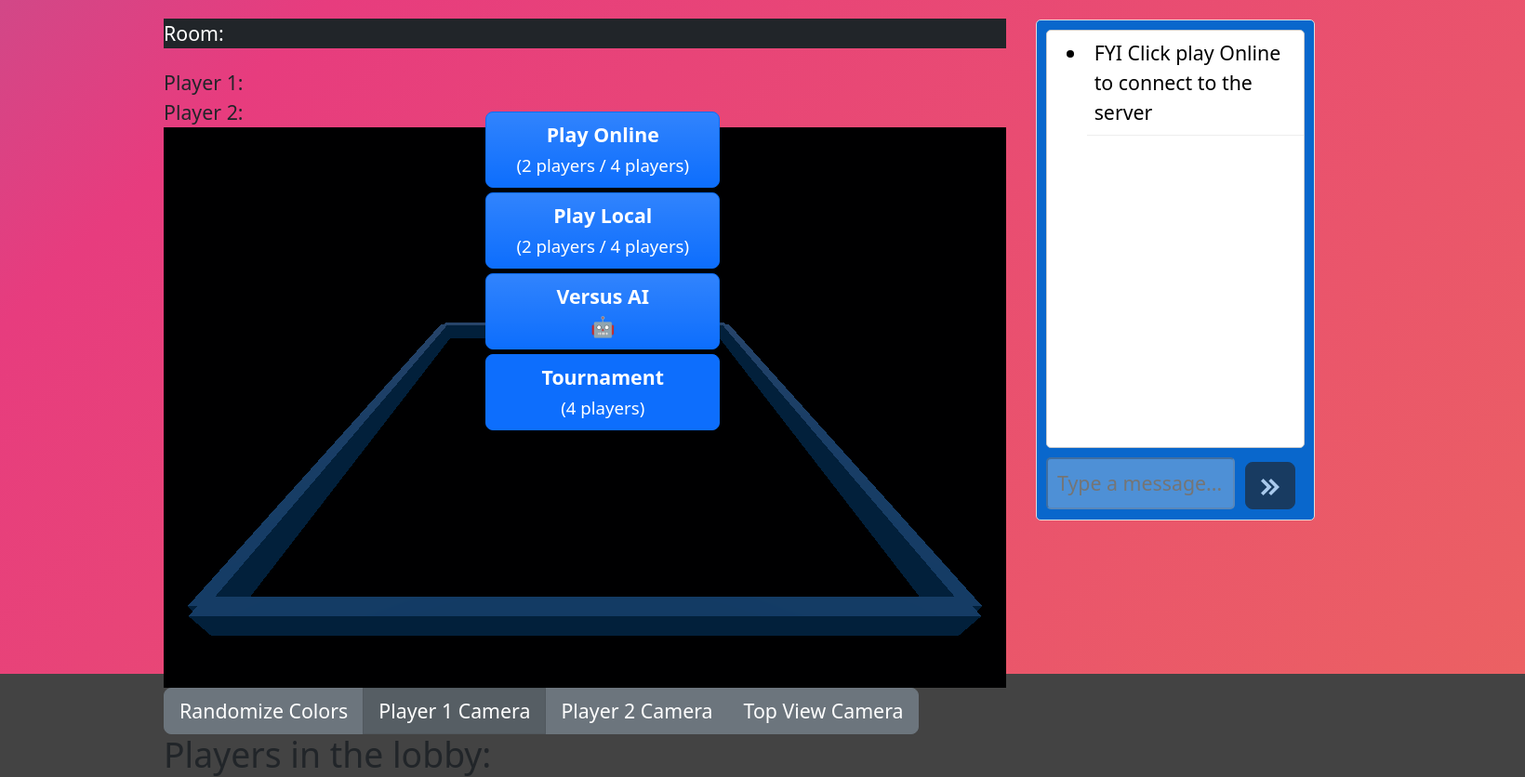
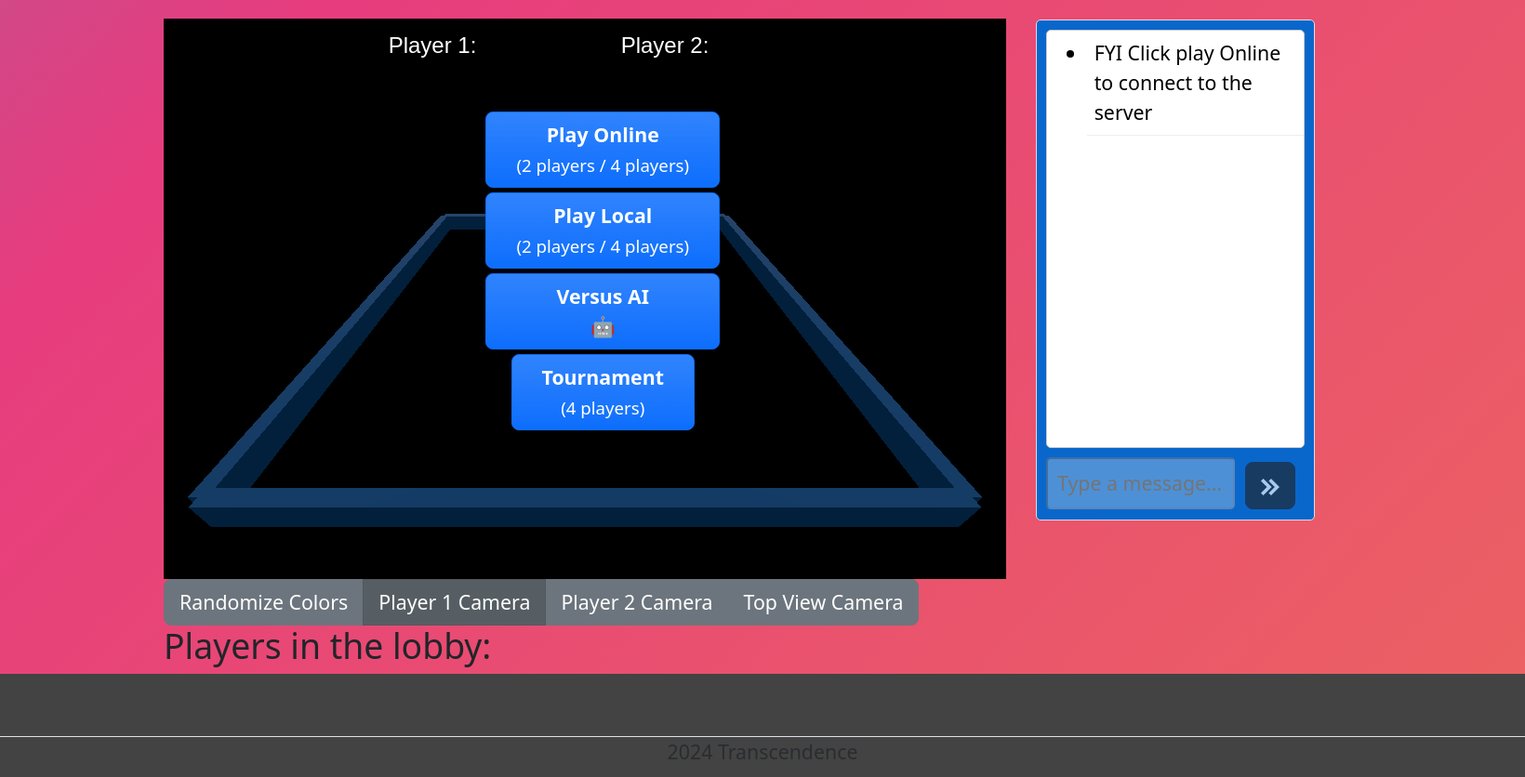
Before and after one commit to ast-jean/transcendence, a Django app: page /Pong/ in a window 1640 px wide. Shown: the part 75-911 px from the top of the page at 93% size. Run offline with Django 5.2, Linux system fonts and the light colour scheme; parts of the project's set-up code (start-up, migrations or seed data) failed here and were passed over; some libraries are stand-ins or nearby versions.

Commit message:
scoreboard lookin fresh rn

```diff
--- a/django_trans/main/static/main/scripts/gameplay/add_scene.js
+++ b/django_trans/main/static/main/scripts/gameplay/add_scene.js
@@ -18,6 +18,7 @@ export function displayPlayersInScene(players, scene) {
             console.log(`Joueur ${player.ident} déjà présent dans la scène`);
         }
     });
+    document.getElementById("scoreboard").classList.remove("visually-hidden");
     addBallToScene(scene);
     startCountdown();
 }
--- a/django_trans/main/static/main/scripts/gameplay/score.js
+++ b/django_trans/main/static/main/scripts/gameplay/score.js
@@ -53,7 +53,7 @@ export function endGame() {
     const winner = player1Score >= maxScore ? 'Player 1' : 'Player 2';
 
     // Crée un message pour afficher le gagnant
-    addChat("Server:",`${winner} wins!` );
+    addChat("Server:", `${winner} wins!`);
 
     // Affiche les boutons de fin de jeu (rejouer ou retourner au menu)
     const endGameButtons = document.getElementById('end-game-buttons');
@@ -68,11 +68,12 @@ export function endGame() {
     });
     // Bouton pour retourner au menu principal
     document.getElementById('menu-btn').addEventListener('click', () => {
-        document.getElementById('gameCont').removeChild(endGameMessage);
-        endGameButtons.style.display = 'none';
-        showAllButtons();
-        resetGame();
-        controls.enabled = false;
+        location.reload();
+        // document.getElementById('gameCont').removeChild(endGameMessage);
+        // endGameButtons.style.display = 'none';
+        // showAllButtons();
+        // resetGame();
+        // controls.enabled = false;
     });
 }
 
--- a/django_trans/main/static/main/styles/style.css
+++ b/django_trans/main/static/main/styles/style.css
@@ -15,8 +15,7 @@ body {
     font-size: 2rem;
 }
 
-.strokeme
-{
+.strokeme {
     color: white;
     /* text-shadow:
     -1px -1px 0 black,
@@ -66,9 +65,38 @@ body {
 }
 
 /* !!! Padding will need to be changed once game window is flexible!!! */
-#scoreboard {
+/* #scoreboard {
     padding-top: 45px;
     padding-left: 20px;
+} */
+
+.pongScoreboard {
+    display: flex;
+    position: absolute;
+    top: 5%;
+    left: 25%;
+    /* transform: translate(-50%, -50%); */
+    color: white;
+    font-size: 24px;
+    font-family: Arial, sans-serif;
+    width: 1000px;
+}
+
+.pongScoreP1 {
+    color: white;
+    /* background-color: #3b3b3b; */
+    /* make it team color*/
+    text-align: center;
+    width: 125px;
+}
+
+.pongScoreP2 {
+    color: white;
+    /* background-color: #3b3b3b; */
+    transform: translate(100%, 0%);
+    /* make it team color*/
+    text-align: center;
+    width: 125px;
 }
 
 #boost-indicator {
@@ -483,18 +511,6 @@ body {
     font-family: Arial, sans-serif;
 }
 
-/*
-#truckScoreMsg
-{
-	color: white;
-	background-color: #3b3b3b;
-	width: 100px;
-	text-align: center;
-	/* -webkit-text-stroke-width: 3px;
-	-webkit-text-stroke-color: black;
-	-ms-text-size-adjust: 25;
-}*/
-
 #truckTeam1Score {
     color: white;
     background-color: #3b3b3b;
--- a/django_trans/main/templates/base.html
+++ b/django_trans/main/templates/base.html
@@ -8,7 +8,7 @@
     <link rel="icon" href="{% static 'main/favicon.ico' %}" type="image/x-icon">
     <link rel="stylesheet" href="{% static 'main/styles/style.css' %}" type="text/css">
     <script async src="https://unpkg.com/es-module-shims@1.6.3/dist/es-module-shims.js"></script>
-    <link href="https://cdn.jsdelivr.net/npm/bootstrap@5.3.3/dist/css/bootstrap.min.css" rel="stylesheet" integrity="sha384-QWTKZyjpPEjISv5WaRU9OFeRpok6YctnYmDr5pNlyT2bRjXh0JMhjY6hW+ALEwIH" crossorigin="anonymous">
+    <link rel="stylesheet" href="https://cdn.jsdelivr.net/npm/bootstrap@5.3.3/dist/css/bootstrap.min.css" integrity="sha384-QWTKZyjpPEjISv5WaRU9OFeRpok6YctnYmDr5pNlyT2bRjXh0JMhjY6hW+ALEwIH" crossorigin="anonymous">
     <script src="https://cdn.jsdelivr.net/npm/bootstrap@5.3.3/dist/js/bootstrap.bundle.min.js" integrity="sha384-YvpcrYf0tY3lHB60NNkmXc5s9fDVZLESaAA55NDzOxhy9GkcIdslK1eN7N6jIeHz" crossorigin="anonymous"></script>
 </head>
 <body>
--- a/django_trans/main/templates/pong.html
+++ b/django_trans/main/templates/pong.html
@@ -37,6 +37,22 @@
 		<div class="row">
 			<div class="col">
 				<div class="gamediv">
+					<button id="menu-btn" class="col d-flex flex-column top-50 start-50 translate-middle hud btn btn-danger visually-hidden">Exit</button>
+					<div id="scoreboard " class="pongScoreboard" >
+					<!-- class="flex-container position-absolute top-0 start-25 translate-middle"  -->
+						<!-- roomIdDiv for debug? -->
+						<!-- <div id="roomIdDiv">
+							<p id="roomId" class="text-white bg-dark">Room: </p>
+						</div> -->
+						<div>
+							<div class="pongScoreP1">Player 1:</div>
+							<div id="player1Score" class="pongScoreP1"></div>
+						</div>
+						<div>
+							<div class="pongScoreP2">Player 2:</div>
+							<div id="player2Score" class="pongScoreP2"></div>
+						</div>
+					</div>
 					<div class="ui-btns">
 						<div id="play_btns" class="col d-flex flex-column hud "> <!-- unnecessary arguments:start-50 translate-middle mx-1 position-absolute  start-60/////text-center align-items-center align-self-center -->
 							<div id="onlineplay_btn" class="row hud-btn game-button btn btn-primary bg-primary bg-gradient">
@@ -52,11 +68,17 @@
 								<br>
 								🤖
 							</div>
-							<button type="button" id="tournament_btn" class="row hud-btn game-button btn btn-primary" >
+							<button type="button" id="tournament_btn" class="row hud-btn align-self-center game-button btn btn-primary bg-primary bg-gradient" >
 								<b  class="strokeme">Tournament</b><br>
 								<small  class="strokeme">(4 players)</small>
 							</button>
 						</div>
+						<!-- <button id="menu-btn" class="col d-flex flex-column top-50 start-50 translate-middle hud btn btn-danger">Exit</button> -->
+						<!-- <div id="end-game-buttons" class="row hud-btn game-button" >
+							<button id="replay-btn" class="btn btn-danger">Replay</button>
+							<button id="menu-btn" class="btn btn-danger">Menu</button>
+							<p id="endGameMessage"></p>
+						</div> -->
 						<!---------------------------------------------- SECOND LAYERS-------------------------------------------------- -->
 						<div id="layer2Btns_online" class="col flex-column hud visually-hidden">
 							<h1 class="strokeme">ONLINE</h1>
@@ -118,22 +140,7 @@
 						 <p> Waiting for players: <div id="playerIn">0/0</div> : [<div id="timeElapse">0</div>]</p>
 						</div>
 					</div>
-					<div id="gameCont" class="three-js-canvas">
-						<div id="scoreboard flex-container z-2">
-							<!-- roomIdDiv for debug? -->
-							<div id="roomIdDiv">
-								<p id="roomId" class="text-white bg-dark">Room: </p>
-							</div>
-							<div>
-								<div>Player 1:</div>
-								<div id="player1Score"></div>
-							</div>
-							<div>
-								<div>Player 2:</div>
-								<div id="player2Score"></div>
-							</div>
-						</div>
-					</div> <!-- d-flex justify-content-center align-items-center -->
+					<div id="gameCont" class="three-js-canvas"></div> <!-- d-flex justify-content-center align-items-center -->
 				</div>
 
 				<div id="cameraControls setting-btns" class="btn-group" >
@@ -275,11 +282,7 @@
 
 				<div id="playersList"></div>
 
-				<div id="end-game-buttons" class="game-button" style="display: none;">
-					<button id="replay-btn" class="btn btn-primary">Replay</button>
-					<button id="menu-btn" class="btn btn-secondary">Menu</button>
-					<p id="endGameMessage"></p>
-				</div>
+
 				<!-- <button id="randomize-colors-btn" class="play-button randomize-colors-btn">Randomize Colors</button> -->
 
 
```
Also changed, not shown: django_trans/main/static/main/styles/truck_style.css (+88 -55 lines).
